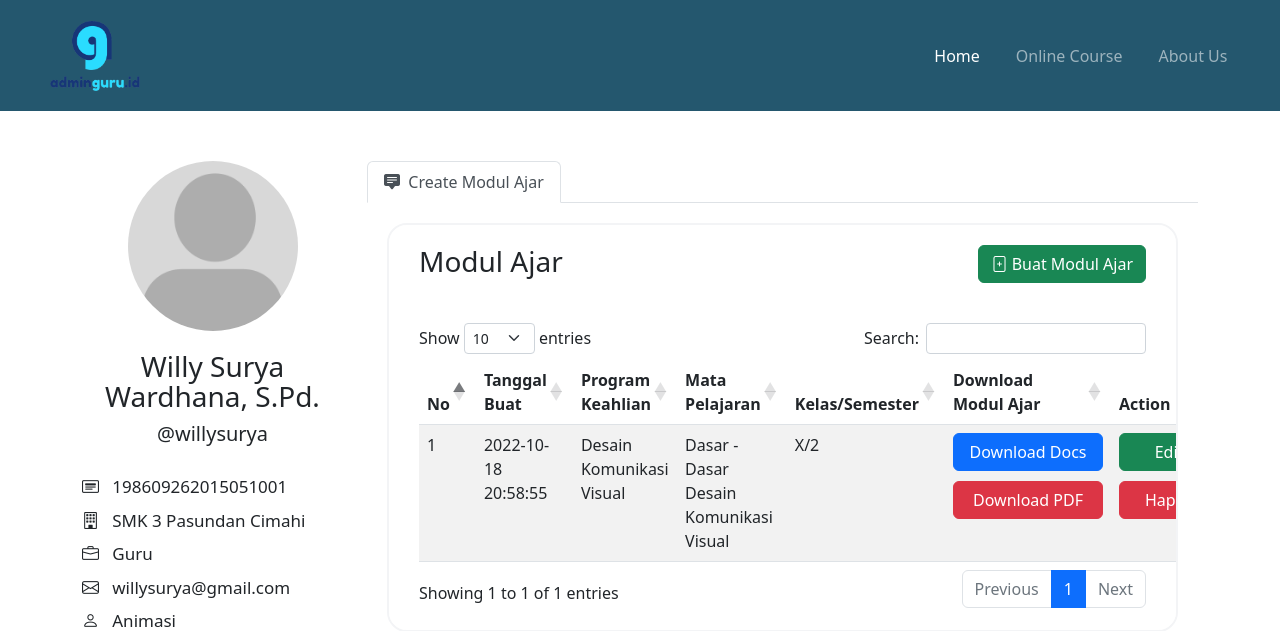
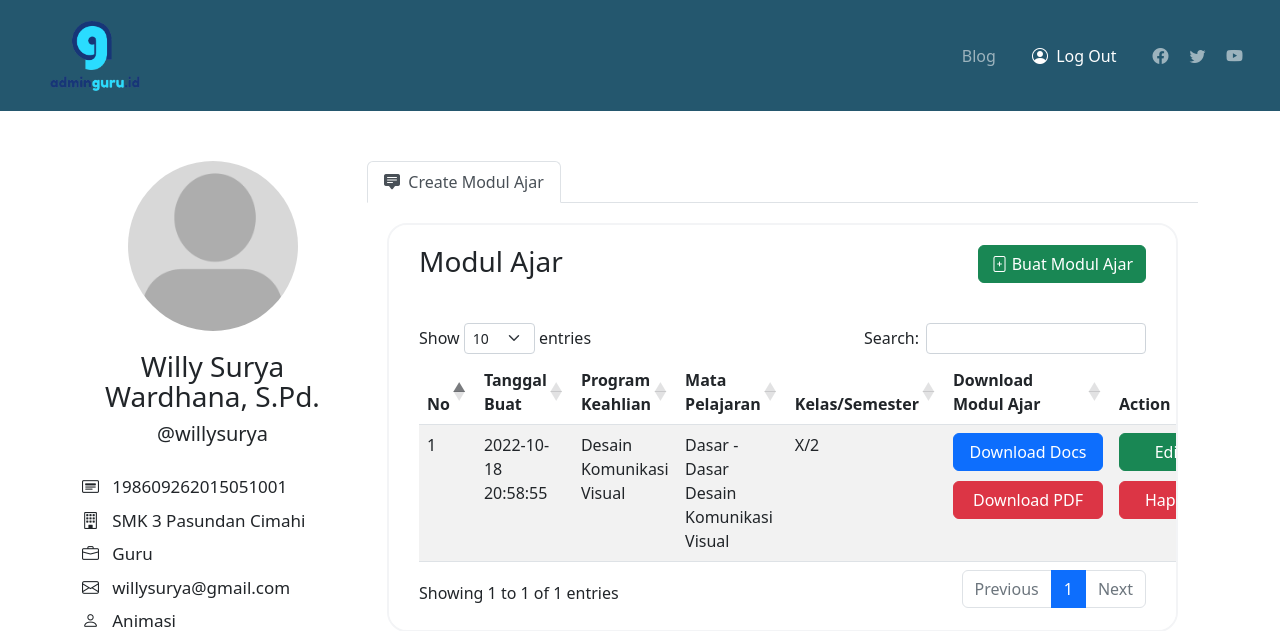
Before and after one commit to fauzanf07/adminGuru, a PHP site: page /adminGuru/create-modul-ajar/index.php in a window 1280 px wide. Shown: the top 631 px of the page. Run offline with PHP 8.4, Linux system fonts and the light colour scheme; a user stored in the database is signed in; data comes from the database, SQL or seed files in the repository; some libraries are stand-ins or nearby versions.

Commit message:
change nav menu in edit and create modul page

```diff
--- a/create-modul-ajar/index.php
+++ b/create-modul-ajar/index.php
@@ -48,19 +48,25 @@
 					<button class="navbar-toggler" type="button" data-bs-toggle="collapse" data-bs-target="#navbarNav" aria-controls="navbarNav" aria-expanded="false" aria-label="Toggle navigation">
 					<span class="navbar-toggler-icon"></span>
 					</button>
-					<div class="collapse navbar-collapse" id="navbarNav">
-						<ul class="navbar-nav">
-							<li class="nav-item">
-								<a class="nav-link active" aria-current="page" href="#">Home</a>
-							</li>
-							<li class="nav-item">
-								<a class="nav-link" href="#">Online Course</a>
-							</li>
-							<li class="nav-item">
-								<a class="nav-link" href="#">About Us</a>
-							</li>
+					<div class="collapse navbar-collapse" id="navbarNav"  >
+						<ul class="navbar-nav mb-2 mb-lg-0">
+					        <li class="nav-text" >
+					          <a class="nav-link" aria-current="page" href="blog">Blog</a>
+					        </li>
+					        <li class="nav-text">
+					          <a class="nav-link active" href="../backend/logout/logout.php"><i class="bi bi-person-circle"></i>&nbsp;&nbsp;Log Out</a>
+					        </li>
+					        <li class="nav-icon">
+					          <a class="nav-link" href="#"><i class="bi bi-facebook"></i></a>
+					        </li>
+					        <li class="nav-icon">
+					          <a class="nav-link" href="#"><i class="bi bi-twitter"></i></a>
+					        </li>
+					        <li class="nav-icon">
+					          <a class="nav-link" href="#"><i class="bi bi-youtube"></i></a>
+					        </li>
 						</ul>
-					</div>
+				    </div>
 				</div>
 			</nav>
 		</div>
--- a/style/create-modul-ajar/style.css
+++ b/style/create-modul-ajar/style.css
@@ -50,6 +50,12 @@ nav{
 
 .nav-parent .navbar{
 	background-color: #24576E !important;
+}
+.nav-text{
+	margin-right: 20px;
+}
+.nav-icon{
+	margin-right: 5px;
 }
 
 .profile-pic{
```
Also changed, not shown: edit-modul-ajar/edit.php (+16 -10 lines), style/edit-modul-ajar/style.css (+7 -0 lines).
